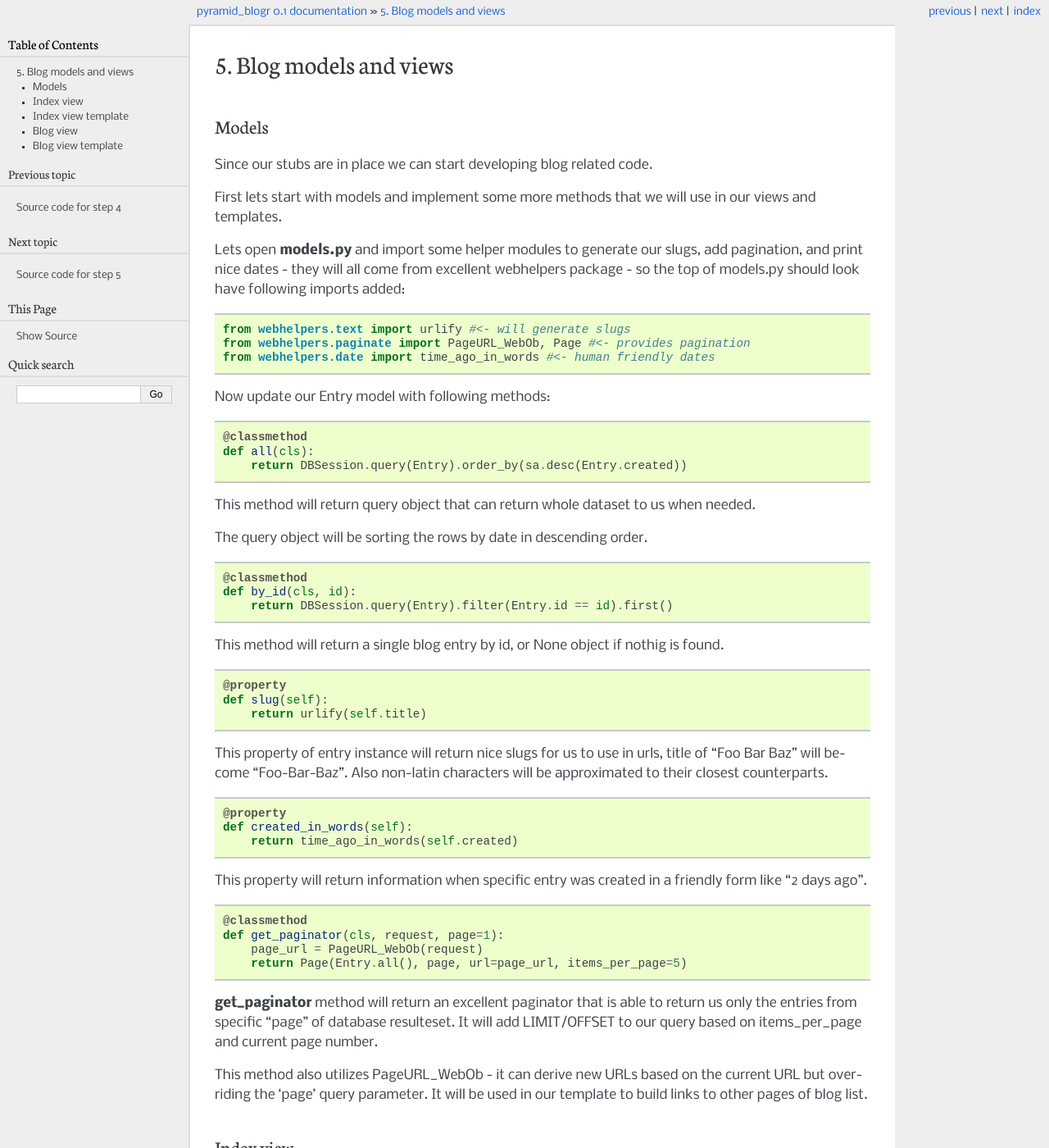
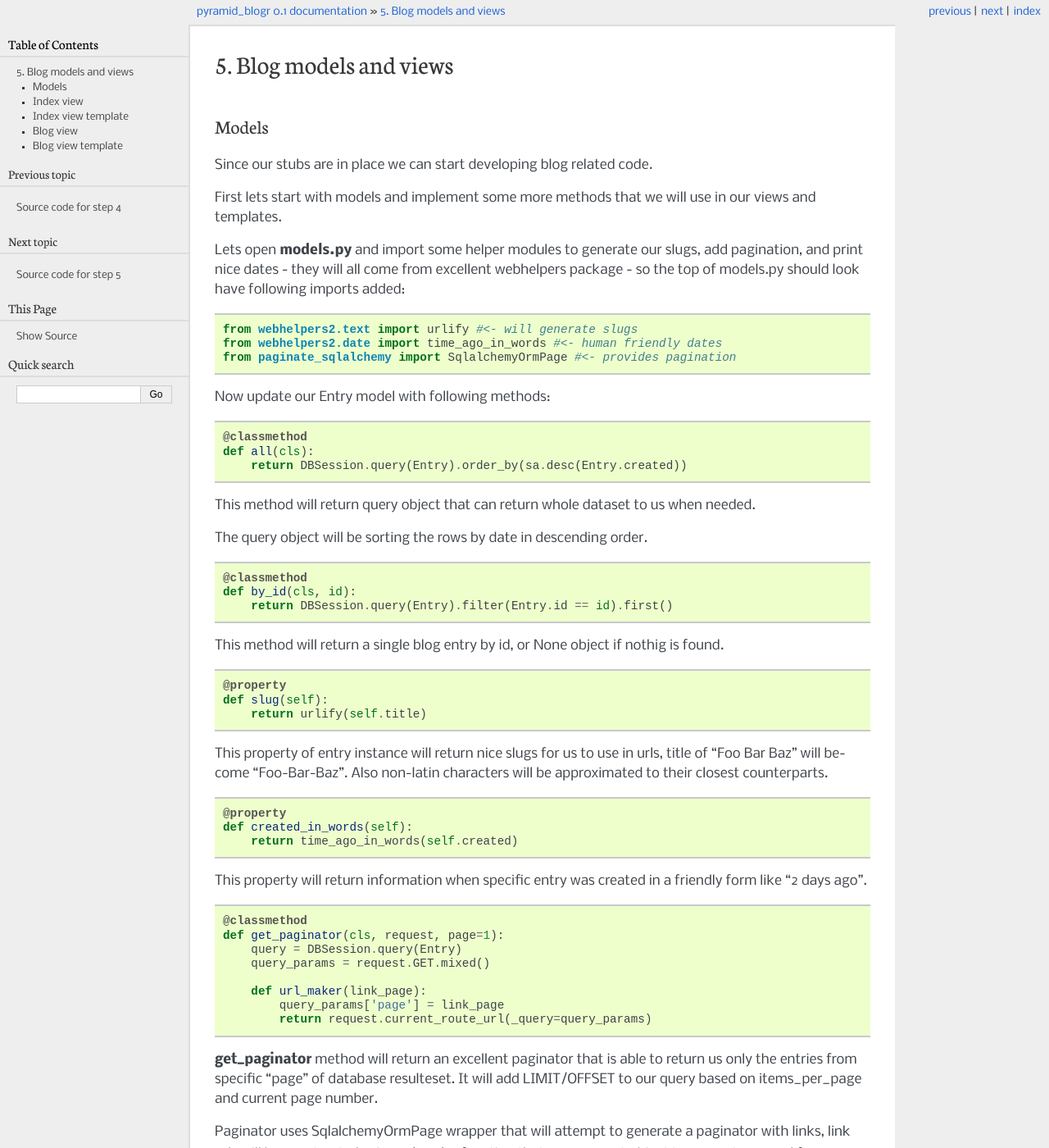
Before and after one commit to Pylons/pyramid_blogr, a Sphinx documentation site: the page built from docs/blog_models_and_views.rst, in a window 1280 px wide and 1400 px high. Shown: the whole window at 82% size. Built offline with Sphinx 7.4.7, drawn with Linux system fonts in a browser that asks for light colours; some of the changed text lies outside the part shown.

Commit message:
pagination: use sqlalchemy_paginate for pagination

```diff
--- a/docs/blog_models_and_views.rst
+++ b/docs/blog_models_and_views.rst
@@ -15,9 +15,9 @@ add pagination, and print nice dates - they will all come from excellent
 webhelpers package - so the top of models.py should look have following imports
 added::
 
-    from webhelpers.text import urlify #<- will generate slugs
-    from webhelpers.paginate import PageURL_WebOb, Page #<- provides pagination
-    from webhelpers.date import time_ago_in_words #<- human friendly dates
+    from webhelpers2.text import urlify #<- will generate slugs
+    from webhelpers2.date import time_ago_in_words #<- human friendly dates
+    from paginate_sqlalchemy import SqlalchemyOrmPage #<- provides pagination
 
 Now update our Entry model with following methods:
 ::
@@ -59,16 +59,22 @@ friendly form like "2 days ago".
 
     @classmethod
     def get_paginator(cls, request, page=1):
-        page_url = PageURL_WebOb(request)
-        return Page(Entry.all(), page, url=page_url, items_per_page=5)
+        query = DBSession.query(Entry)
+        query_params = request.GET.mixed()
+
+        def url_maker(link_page):
+            query_params['page'] = link_page
+            return request.current_route_url(_query=query_params)
 
 **get_paginator** method will return an excellent paginator that is able to
 return us only the entries from specific "page" of database resulteset. It will
 add LIMIT/OFFSET to our query based on items_per_page and current page number.
 
-This method also utilizes PageURL_WebOb - it can derive new URLs based on the
-current URL but overriding the ‘page’ query parameter. It will be used in our
-template to build links to other pages of blog list.
+Paginator uses SqlalchemyOrmPage wrapper that will attempt to generate a paginator with links,
+link urls will be constructed using `url_maker` function that uses request object to generate new url from current one
+replacing page query param with new value.
+
+
 
 Index view
 ----------
```
Also changed, not shown: docs/authentication_src.rst (+9 -5 lines), docs/blog_models_and_views_src.rst (+9 -5 lines), setup.py (+4 -3 lines), 1 other file.
